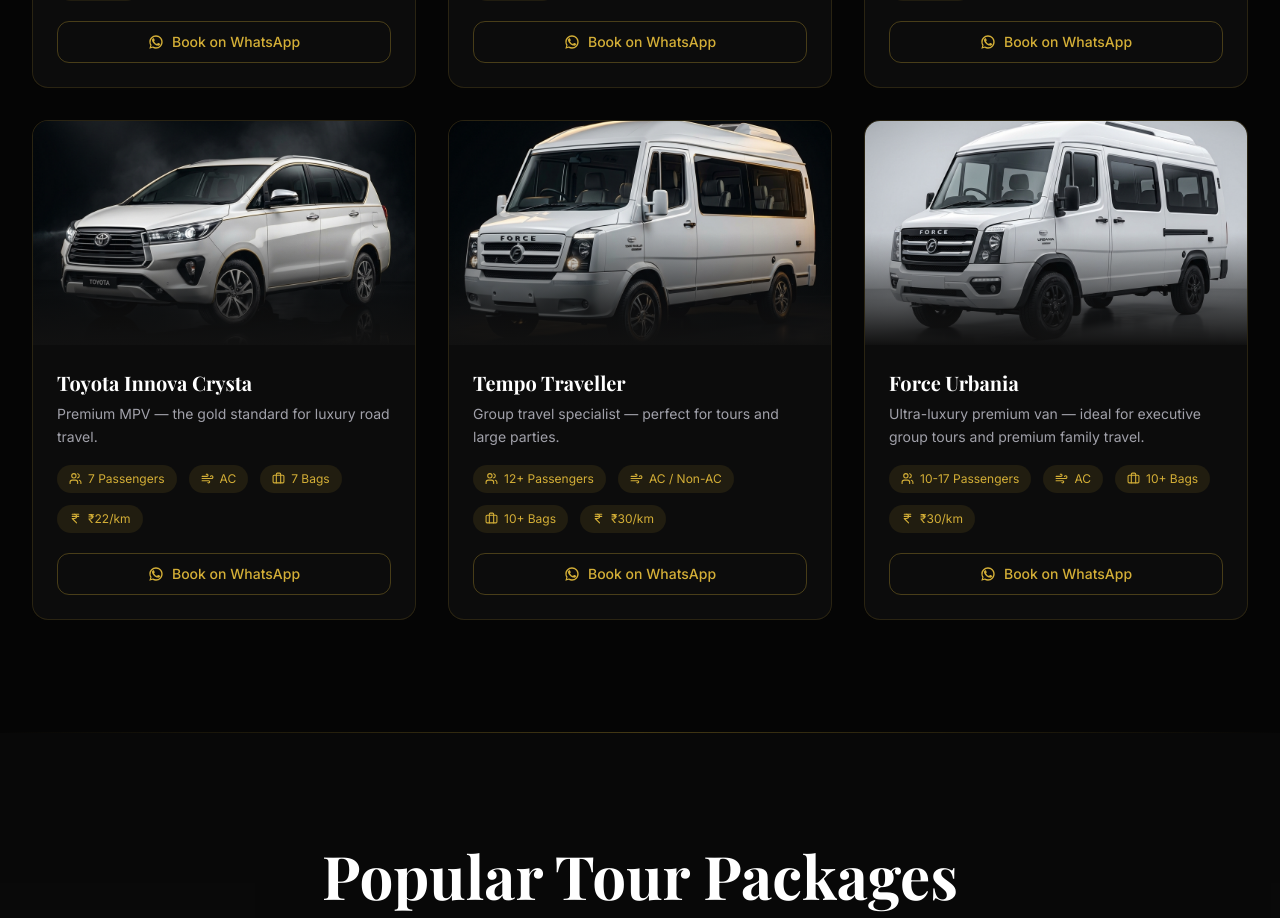
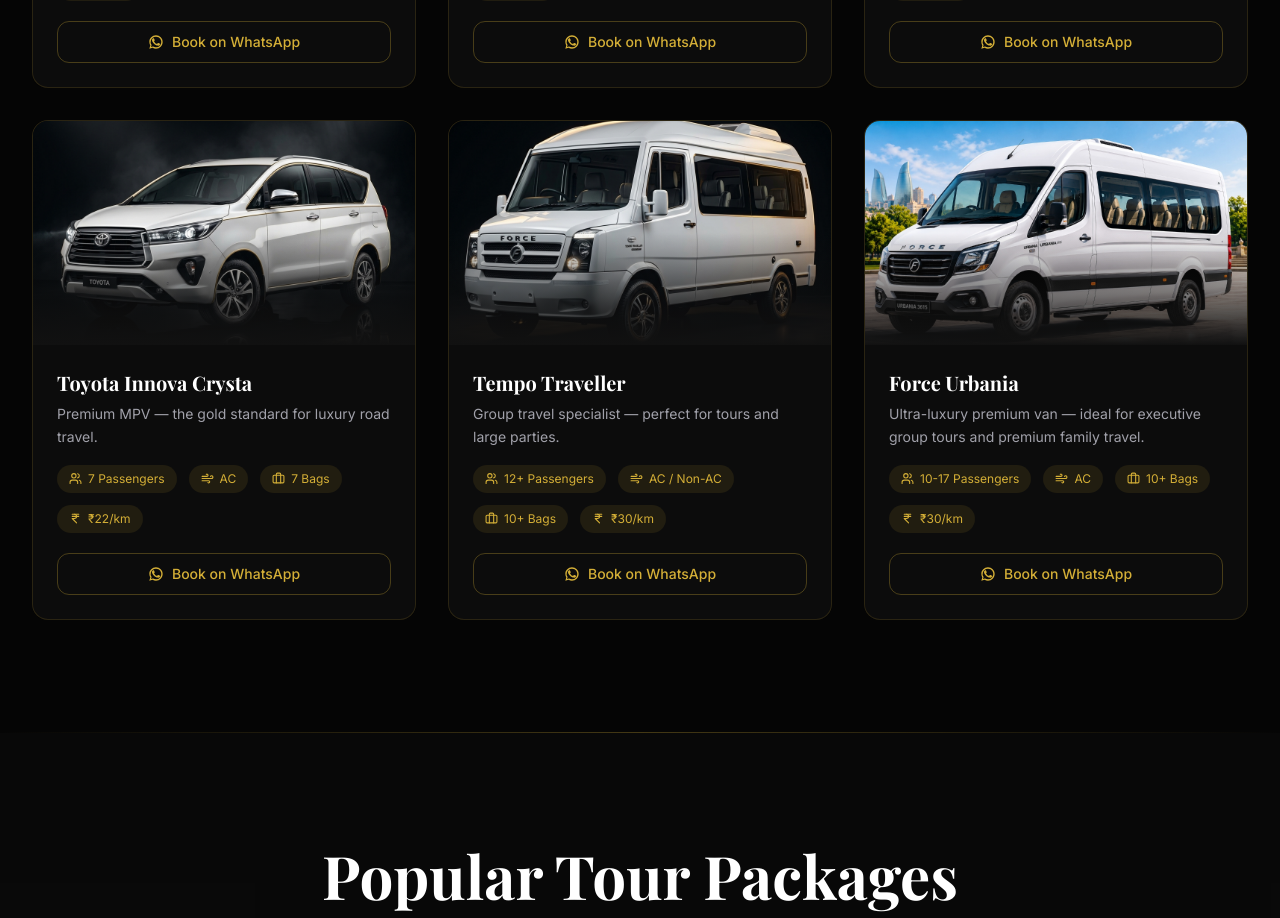
Before and after one commit to Raghunandan0777/kashtbhanjan-travels, a Next.js app in the folder tour-travels/: page / in a window 1280 px wide. Shown: the part 2420-3338 px from the top of the page. Built offline with nearby package versions, Linux system fonts and the light colour scheme; a web font is replaced by a local one.

Commit message:
change the imagesr

```diff
--- a/tour-travels/components/Fleet.jsx
+++ b/tour-travels/components/Fleet.jsx
@@ -54,7 +54,7 @@ const FLEET = [
   },
   {
     name: "Force Urbania",
-    image: "/images/force_urbania.png",
+    image: "/images/force_urbania.jpg",
     passengers: "10-17 Passengers",
     ac: "AC",
     luggage: "10+ Bags",
```
Also changed, not shown: tour-travels/public/images/force_urbania.jpg (added), tour-travels/public/images/force_urbania.png (deleted).
